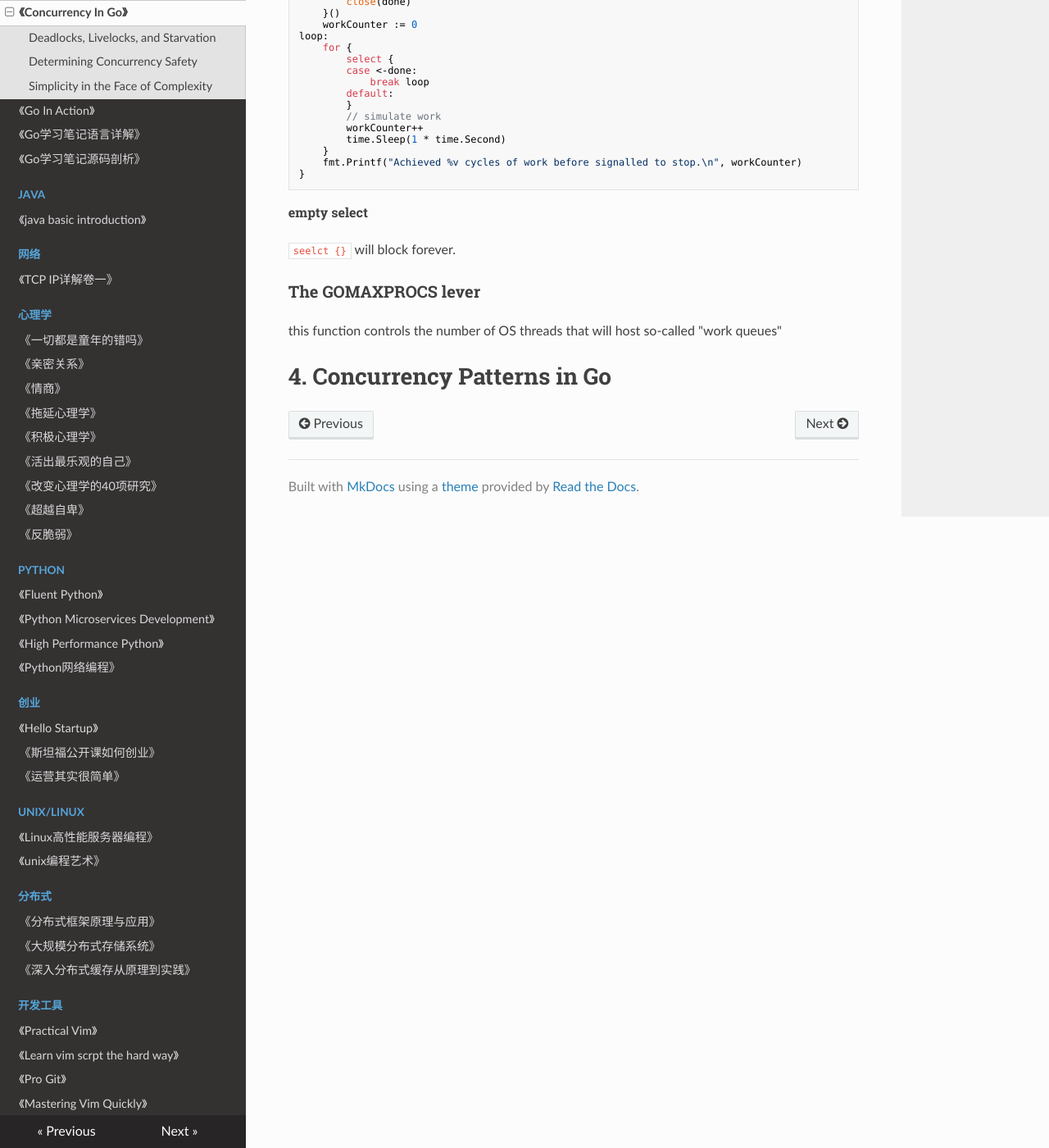
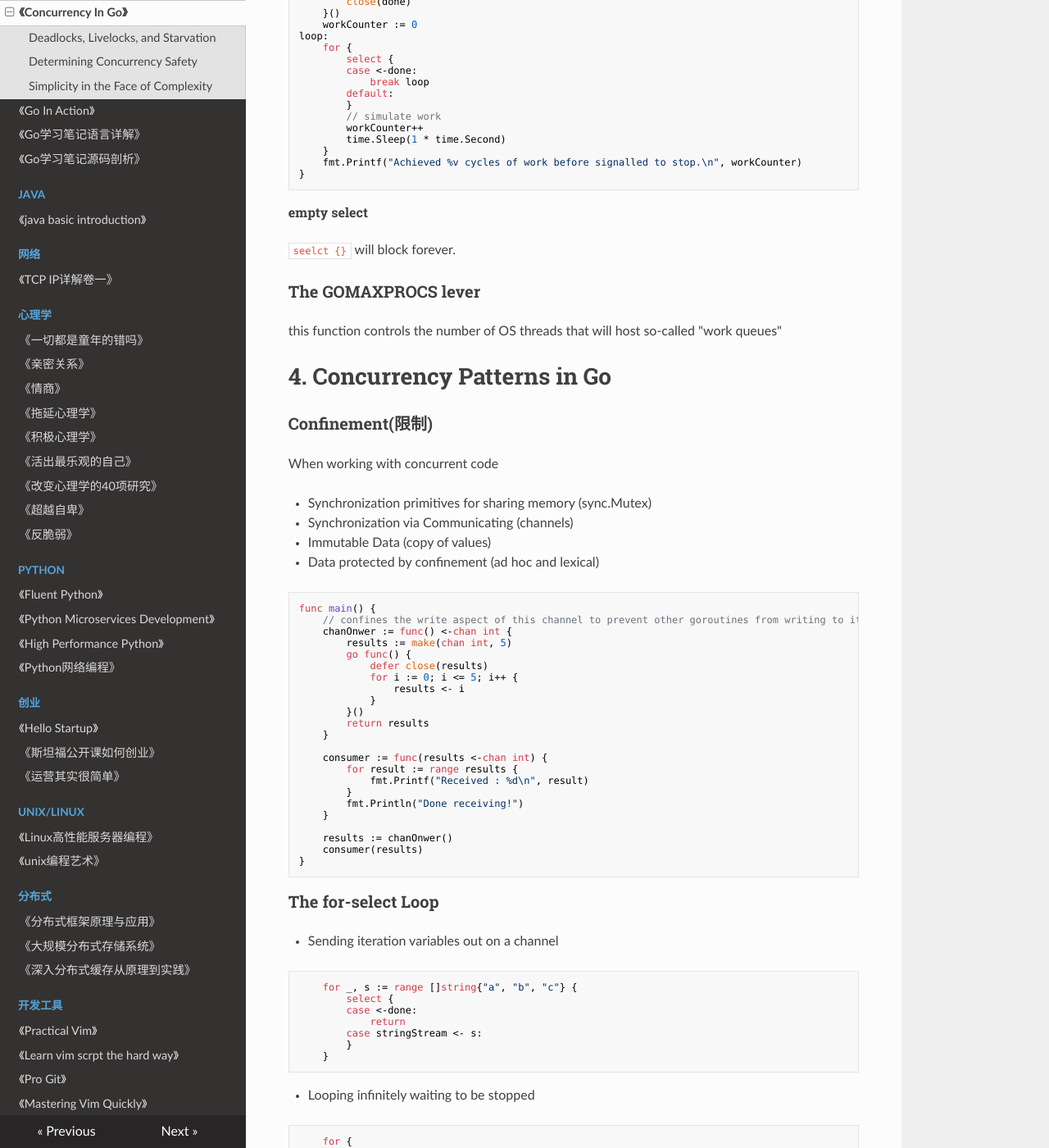
Before and after one commit to PegasusWang/booknotes, an MkDocs documentation site: the page built from docs/golang/concurrency-in-go/concurrency_in_go.md, in a window 1280 px wide and 1400 px high, scrolled down 10713 px. Shown: the whole window at 82% size. Built offline with MkDocs 1.6.1, drawn with Linux system fonts in a browser that asks for light colours; nearby versions of some CDN libraries; old or Windows-style settings are respelled for this version of MkDocs; some of the changed text lies outside the part shown.

Commit message:
concurrency patterns in go

````diff
--- a/docs/golang/concurrency-in-go/concurrency_in_go.md
+++ b/docs/golang/concurrency-in-go/concurrency_in_go.md
@@ -484,3 +484,74 @@ this function controls the number of OS threads that will host so-called "work q
 
 
 # 4. Concurrency Patterns in Go
+
+### Confinement(限制)
+
+When working with concurrent code
+
+- Synchronization primitives for sharing memory (sync.Mutex)
+- Synchronization via Communicating (channels)
+- Immutable Data (copy of values)
+- Data protected by confinement (ad hoc and lexical)
+
+
+```
+func main() {
+	// confines the write aspect of this channel to prevent other goroutines from writing to it
+	chanOnwer := func() <-chan int {
+		results := make(chan int, 5)
+		go func() {
+			defer close(results)
+			for i := 0; i <= 5; i++ {
+				results <- i
+			}
+		}()
+		return results
+	}
+
+	consumer := func(results <-chan int) {
+		for result := range results {
+			fmt.Printf("Received : %d\n", result)
+		}
+		fmt.Println("Done receiving!")
+	}
+
+	results := chanOnwer()
+	consumer(results)
+}
+```
+### The for-select Loop
+
+- Sending iteration variables out on a channel
+
+```
+	for _, s := range []string{"a", "b", "c"} {
+		select {
+		case <-done:
+			return
+		case stringStream <- s:
+		}
+	}
+```
+
+- Looping infinitely waiting to be stopped
+
+```
+	for {
+		select {
+		case <-done:
+			return
+		default:
+		}
+		// do non-preemptable work
+	}
+```
+
+	for {
+		select {
+		case <-done:
+			return
+		default:
+		}
+		// do non-preemptable work
+	}
````
